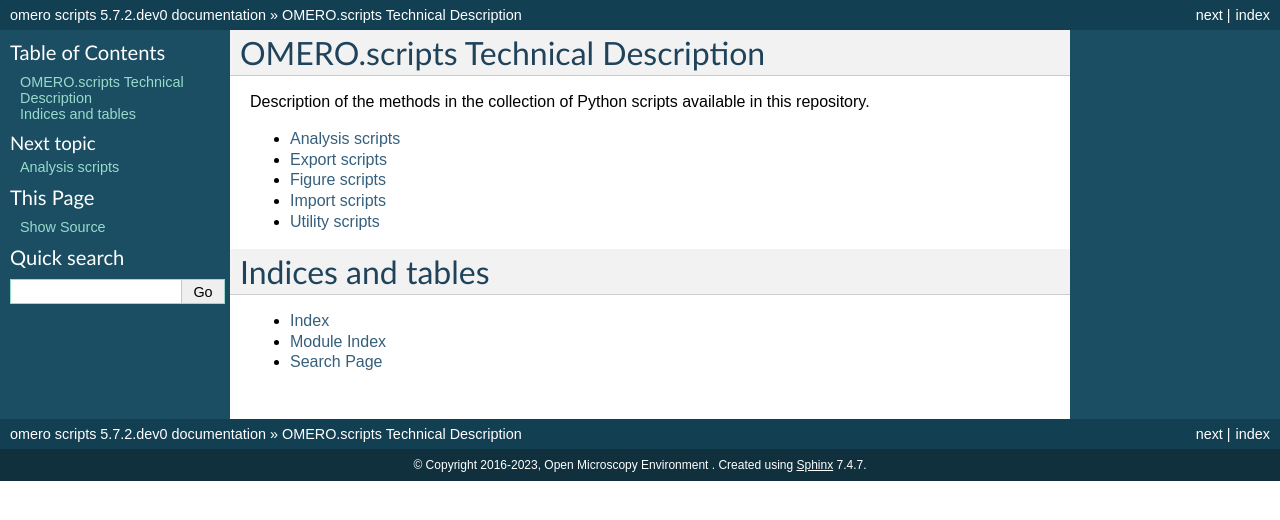
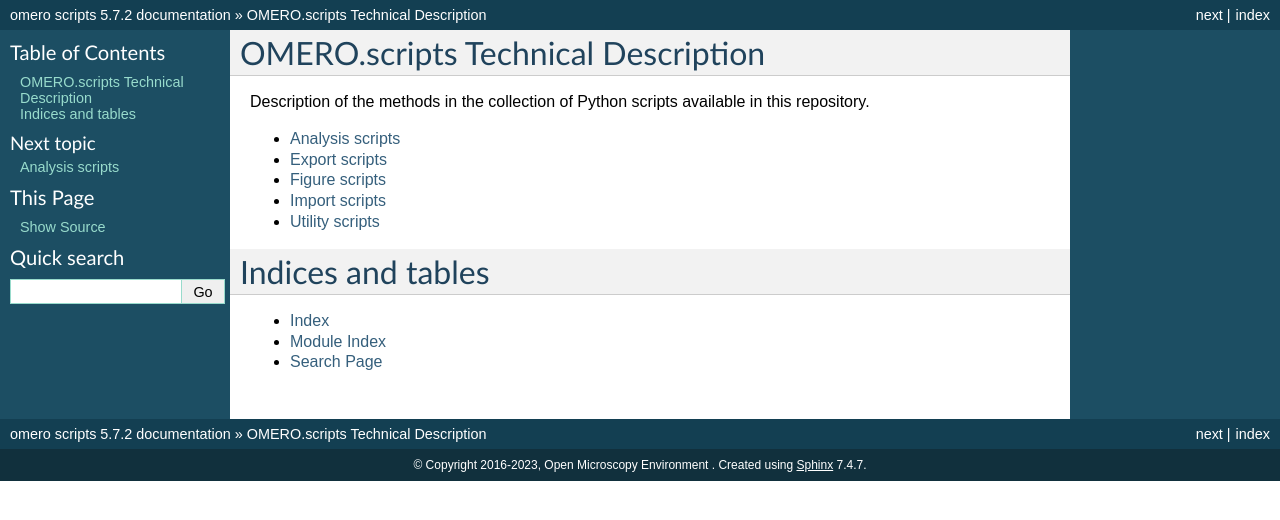
Before and after one commit to ome/omero-scripts, a Sphinx documentation site: the page built from docs/index.rst, in a window 1280 px wide. Shown: the top 520 px of the page. Built offline with Sphinx 7.4.7, drawn with Linux system fonts in a browser that asks for light colours.

Commit message:
Bump version: 5.7.2.dev0 → 5.7.2

```diff
--- a/docs/conf.py
+++ b/docs/conf.py
@@ -86,7 +86,7 @@
 
 # The full version, including alpha/beta/rc tags
 # The short X.Y version.
-version = '5.7.2.dev0'
+version = '5.7.2'
 release = version
 
 
--- a/setup.py
+++ b/setup.py
@@ -73,7 +73,7 @@
     return open(os.path.join(os.path.dirname(__file__), fname)).read()
 
 
-version = '5.7.2.dev0'
+version = '5.7.2'
 url = "https://github.com/ome/omero-scripts/"
 
 setup(
```
Also changed, not shown: .bumpversion.cfg.
